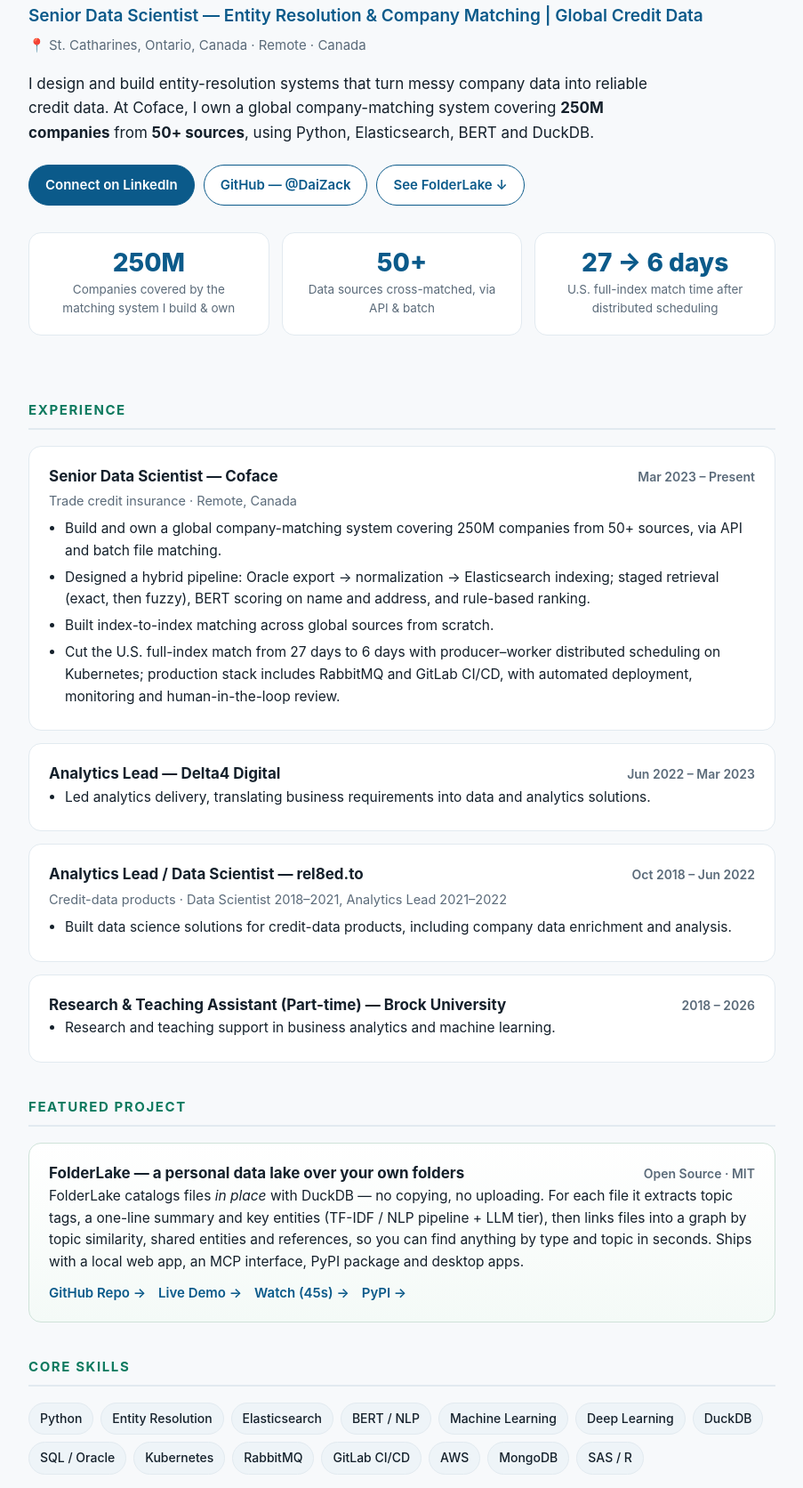
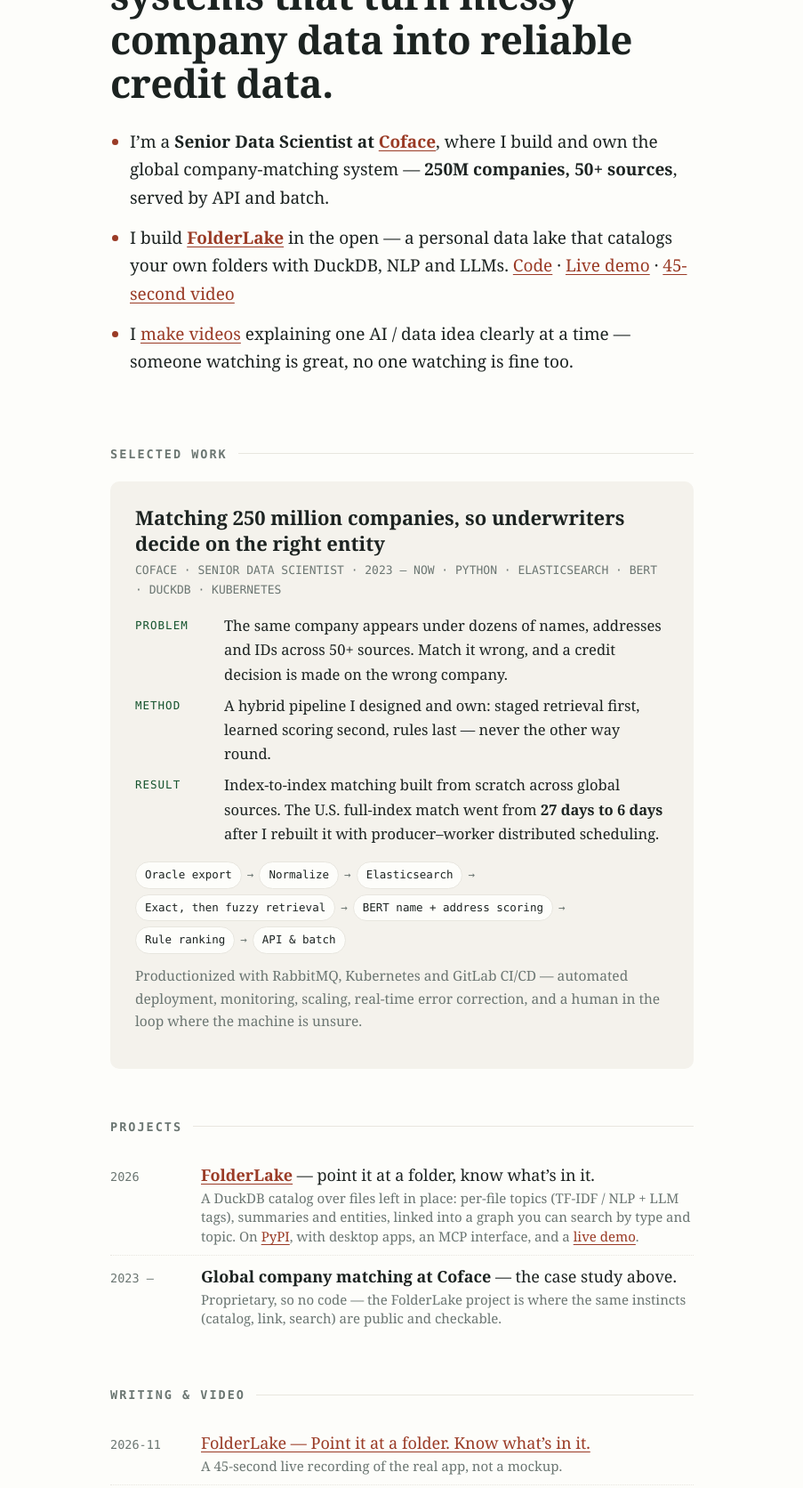
Before and after one commit to DaiZack/daizack.github.io, a plain HTML site: page index.html in a window 1280 px wide. Shown: the part 237-1909 px from the top of the page at 89% size, without its empty margins (188-1091 px from the left). Drawn offline with Linux system fonts and the light colour scheme.

Commit message:
Redesign homepage v2: Eugene Yan / Chip Huyen style - first-person intro, case study, dated lists, Now section

```diff
--- a/index.html
+++ b/index.html
@@ -3,147 +3,147 @@
 <head>
 <meta charset="UTF-8">
 <meta name="viewport" content="width=device-width, initial-scale=1.0">
-<title>Zack Dai — Senior Data Scientist | Entity Resolution & Company Matching</title>
-<meta name="description" content="Zack Dai is a Senior Data Scientist at Coface in Canada, building global entity-resolution and company-matching systems covering 250M companies from 50+ sources.">
+<title>Zack Dai — I build entity-resolution systems</title>
+<meta name="description" content="Hi, I'm Zack Dai. I build entity-resolution and company-matching systems at Coface — 250M companies, 50+ sources. I also build FolderLake, an open-source DuckDB data lake.">
 <style>
   :root{
-    --ink:#14202b; --muted:#5b6b7a; --accent:#0b5a8a; --accent2:#0e7a5f;
-    --bg:#f7f9fb; --card:#ffffff; --line:#e2eaf0; --chip:#eef4f8;
+    --bg:#fdfdfa; --ink:#1c2321; --muted:#6b7672; --accent:#9a3b26; --accent2:#14532d;
+    --line:#e8e6df; --code:#f4f2ec;
+  }
+  @media (prefers-color-scheme: dark){
+    :root{--bg:#16181a; --ink:#e8e6df; --muted:#9aa39e; --accent:#e08a6d; --accent2:#7fc98f; --line:#2c2f31; --code:#212426}
   }
   *{box-sizing:border-box;margin:0;padding:0}
-  body{font-family:-apple-system,BlinkMacSystemFont,"Segoe UI",Roboto,"Helvetica Neue",Arial,sans-serif;color:var(--ink);background:var(--bg);line-height:1.6}
-  a{color:var(--accent);text-decoration:none}
-  a:hover{text-decoration:underline}
-  .wrap{max-width:880px;margin:0 auto;padding:0 20px 64px}
-  header{padding:64px 0 28px;text-align:left}
-  .avatar{width:96px;height:96px;border-radius:50%;border:3px solid #fff;box-shadow:0 4px 18px rgba(11,53,86,.18);margin-bottom:18px}
-  h1{font-size:42px;line-height:1.1;letter-spacing:-.5px}
-  .headline{font-size:19px;color:var(--accent);font-weight:600;margin-top:8px}
-  .location{color:var(--muted);margin-top:6px;font-size:15px}
-  .intro{font-size:17px;margin-top:18px;max-width:720px}
-  .cta{margin-top:22px;display:flex;gap:10px;flex-wrap:wrap}
-  .btn{display:inline-block;padding:10px 18px;border-radius:999px;font-weight:600;font-size:15px;border:1px solid var(--accent)}
-  .btn.primary{background:var(--accent);color:#fff}
-  .btn.primary:hover{background:#084a73;text-decoration:none}
-  .btn.ghost{color:var(--accent);background:#fff}
-  .btn.ghost:hover{text-decoration:none;background:var(--chip)}
-  .stats{display:grid;grid-template-columns:repeat(3,1fr);gap:14px;margin:30px 0 6px}
-  .stat{background:var(--card);border:1px solid var(--line);border-radius:14px;padding:18px;text-align:center}
-  .stat .num{font-size:28px;font-weight:800;color:var(--accent);line-height:1.1}
-  .stat .label{font-size:13.5px;color:var(--muted);margin-top:4px}
-  section{margin-top:38px}
-  h2{font-size:15px;text-transform:uppercase;letter-spacing:1.6px;color:var(--accent2);border-bottom:2px solid var(--line);padding-bottom:8px;margin-bottom:18px}
-  .job{background:var(--card);border:1px solid var(--line);border-radius:14px;padding:20px 22px;margin-bottom:14px}
-  .job-head{display:flex;justify-content:space-between;gap:12px;flex-wrap:wrap;align-items:baseline}
-  .job-title{font-weight:700;font-size:17px}
-  .job-date{color:var(--muted);font-size:14px;font-weight:600;white-space:nowrap}
-  .job-sub{color:var(--muted);font-size:14.5px;margin:2px 0 8px}
-  .job ul{margin-left:18px}
-  .job li{margin-bottom:5px;font-size:15.5px}
-  .chips{display:flex;flex-wrap:wrap;gap:8px}
-  .chip{background:var(--chip);border:1px solid var(--line);padding:6px 12px;border-radius:999px;font-size:14px;font-weight:500}
-  .project{border-color:#cfe3d9;background:linear-gradient(180deg,#ffffff,#f4faf7)}
-  .project .links{margin-top:10px;display:flex;gap:14px;flex-wrap:wrap;font-weight:600;font-size:15px}
-  .edu{display:grid;grid-template-columns:1fr auto;gap:4px 16px;font-size:15.5px}
-  .edu .date{color:var(--muted);font-weight:600;font-size:14px;text-align:right}
-  footer{margin-top:48px;padding-top:20px;border-top:1px solid var(--line);color:var(--muted);font-size:14px;text-align:center}
-  @media(max-width:640px){h1{font-size:34px}.stats{grid-template-columns:1fr}.edu{grid-template-columns:1fr}.edu .date{text-align:left}}
+  html{scroll-behavior:smooth}
+  body{background:var(--bg);color:var(--ink);font-family:Georgia,'Times New Roman',serif;font-size:18px;line-height:1.65}
+  a{color:var(--accent);text-decoration:underline;text-underline-offset:3px;text-decoration-thickness:1px}
+  a:hover{color:var(--ink)}
+  .wrap{max-width:700px;margin:0 auto;padding:0 22px 80px}
+  nav{display:flex;justify-content:space-between;align-items:center;padding:22px 0;border-bottom:1px solid var(--line);font-family:ui-monospace,Menlo,Consolas,monospace;font-size:13.5px}
+  nav .brand{font-weight:700;color:var(--ink);text-decoration:none;letter-spacing:.3px}
+  nav .links a{color:var(--muted);text-decoration:none;margin-left:18px}
+  nav .links a:hover{color:var(--accent)}
+  header{padding:52px 0 8px}
+  .hi{font-size:15px;font-family:ui-monospace,Menlo,monospace;color:var(--accent2);letter-spacing:1px;text-transform:uppercase;margin-bottom:14px}
+  h1{font-size:44px;line-height:1.12;font-weight:700;letter-spacing:-.5px}
+  h1 em{font-style:italic;color:var(--accent)}
+  .lede{margin-top:26px;font-size:19px}
+  .lede li{margin:0 0 14px 22px}
+  .lede li::marker{color:var(--accent)}
+  section{margin-top:54px}
+  h2{font-family:ui-monospace,Menlo,monospace;font-size:13.5px;text-transform:uppercase;letter-spacing:2px;color:var(--muted);margin-bottom:20px;display:flex;align-items:center;gap:12px}
+  h2::after{content:"";flex:1;border-top:1px solid var(--line)}
+  p{margin-bottom:14px}
+  .case{background:var(--code);border-radius:10px;padding:26px 28px}
+  .case h3{font-size:22px;line-height:1.3;margin-bottom:6px}
+  .case .meta{font-family:ui-monospace,Menlo,monospace;font-size:13px;color:var(--muted);margin-bottom:16px}
+  .case dl{display:grid;grid-template-columns:86px 1fr;gap:8px 14px;font-size:16.5px}
+  .case dt{font-family:ui-monospace,Menlo,monospace;font-size:12.5px;text-transform:uppercase;letter-spacing:1px;color:var(--accent2);padding-top:4px}
+  .pipeline{display:flex;flex-wrap:wrap;gap:6px;align-items:center;margin:18px 0 4px;font-family:ui-monospace,Menlo,monospace;font-size:12.5px}
+  .pipeline span{background:var(--bg);border:1px solid var(--line);border-radius:999px;padding:4px 10px;white-space:nowrap}
+  .pipeline i{color:var(--muted);font-style:normal}
+  .list{list-style:none}
+  .list li{display:flex;gap:16px;padding:9px 0;border-bottom:1px dotted var(--line);align-items:baseline}
+  .list li:last-child{border-bottom:none}
+  .date{font-family:ui-monospace,Menlo,monospace;font-size:13.5px;color:var(--muted);white-space:nowrap;min-width:86px}
+  .list .t{flex:1}
+  .list .t small{display:block;color:var(--muted);font-size:15px;line-height:1.45}
+  .exp li{display:flex;gap:16px;padding:7px 0;align-items:baseline}
+  .now{border-left:3px solid var(--accent2);padding-left:18px}
+  .now p{margin-bottom:8px}
+  footer{margin-top:64px;padding-top:20px;border-top:1px solid var(--line);font-family:ui-monospace,Menlo,monospace;font-size:13px;color:var(--muted);text-align:center;line-height:1.9}
+  footer a{color:var(--muted)}
+  @media(max-width:640px){h1{font-size:34px}body{font-size:17px}.case dl{grid-template-columns:1fr}.case dt{padding-top:10px}.list li,.exp li{flex-direction:column;gap:2px}}
 </style>
 </head>
 <body>
 <div class="wrap">
 
+<nav>
+  <a class="brand" href="#">ZACK DAI</a>
+  <span class="links"><a href="#work">Work</a><a href="#projects">Projects</a><a href="#writing">Writing &amp; Video</a><a href="#now">Now</a></span>
+</nav>
+
 <header>
-  <img class="avatar" src="https://avatars.githubusercontent.com/u/45176371?v=4" alt="Zack Dai">
-  <h1>Zack Dai</h1>
-  <p class="headline">Senior Data Scientist — Entity Resolution &amp; Company Matching | Global Credit Data</p>
-  <p class="location">📍 St. Catharines, Ontario, Canada · Remote · Canada</p>
-  <p class="intro">I design and build entity-resolution systems that turn messy company data into reliable credit data. At Coface, I own a global company-matching system covering <strong>250M companies</strong> from <strong>50+ sources</strong>, using Python, Elasticsearch, BERT and DuckDB.</p>
-  <div class="cta">
-    <a class="btn primary" href="https://www.linkedin.com/in/zhengang-dai/" target="_blank" rel="noopener">Connect on LinkedIn</a>
-    <a class="btn ghost" href="https://github.com/DaiZack" target="_blank" rel="noopener">GitHub — @DaiZack</a>
-    <a class="btn ghost" href="#project">See FolderLake ↓</a>
-  </div>
-  <div class="stats">
-    <div class="stat"><div class="num">250M</div><div class="label">Companies covered by the matching system I build &amp; own</div></div>
-    <div class="stat"><div class="num">50+</div><div class="label">Data sources cross-matched, via API &amp; batch</div></div>
-    <div class="stat"><div class="num">27 → 6 days</div><div class="label">U.S. full-index match time after distributed scheduling</div></div>
-  </div>
+  <p class="hi">Hi, I’m Zack Dai 👋</p>
+  <h1>I build <em>entity-resolution</em> systems that turn messy company data into reliable credit data.</h1>
+  <ul class="lede">
+    <li>I’m a <strong>Senior Data Scientist at <a href="https://www.linkedin.com/in/zhengang-dai/">Coface</a></strong>, where I build and own the global company-matching system — <strong>250M companies, 50+ sources</strong>, served by API and batch.</li>
+    <li>I build <a href="#projects"><strong>FolderLake</strong></a> in the open — a personal data lake that catalogs your own folders with DuckDB, NLP and LLMs. <a href="https://github.com/DaiZack/FolderLake">Code</a> · <a href="https://daizack.github.io/FolderLake/">Live demo</a> · <a href="https://www.youtube.com/watch?v=_V5jvjMjizg">45-second video</a></li>
+    <li>I <a href="#writing">make videos</a> explaining one AI / data idea clearly at a time — someone watching is great, no one watching is fine too.</li>
+  </ul>
 </header>
 
-<section>
-  <h2>Experience</h2>
-
-  <div class="job">
-    <div class="job-head"><span class="job-title">Senior Data Scientist — Coface</span><span class="job-date">Mar 2023 – Present</span></div>
-    <p class="job-sub">Trade credit insurance · Remote, Canada</p>
-    <ul>
-      <li>Build and own a global company-matching system covering 250M companies from 50+ sources, via API and batch file matching.</li>
-      <li>Designed a hybrid pipeline: Oracle export → normalization → Elasticsearch indexing; staged retrieval (exact, then fuzzy), BERT scoring on name and address, and rule-based ranking.</li>
-      <li>Built index-to-index matching across global sources from scratch.</li>
-      <li>Cut the U.S. full-index match from 27 days to 6 days with producer–worker distributed scheduling on Kubernetes; production stack includes RabbitMQ and GitLab CI/CD, with automated deployment, monitoring and human-in-the-loop review.</li>
-    </ul>
-  </div>
-
-  <div class="job">
-    <div class="job-head"><span class="job-title">Analytics Lead — Delta4 Digital</span><span class="job-date">Jun 2022 – Mar 2023</span></div>
-    <ul><li>Led analytics delivery, translating business requirements into data and analytics solutions.</li></ul>
-  </div>
-
-  <div class="job">
-    <div class="job-head"><span class="job-title">Analytics Lead / Data Scientist — rel8ed.to</span><span class="job-date">Oct 2018 – Jun 2022</span></div>
-    <p class="job-sub">Credit-data products · Data Scientist 2018–2021, Analytics Lead 2021–2022</p>
-    <ul><li>Built data science solutions for credit-data products, including company data enrichment and analysis.</li></ul>
-  </div>
-
-  <div class="job">
-    <div class="job-head"><span class="job-title">Research &amp; Teaching Assistant (Part-time) — Brock University</span><span class="job-date">2018 – 2026</span></div>
-    <ul><li>Research and teaching support in business analytics and machine learning.</li></ul>
+<section id="work">
+  <h2>Selected Work</h2>
+  <div class="case">
+    <h3>Matching 250 million companies, so underwriters decide on the right entity</h3>
+    <p class="meta">COFACE · SENIOR DATA SCIENTIST · 2023 — NOW · PYTHON · ELASTICSEARCH · BERT · DUCKDB · KUBERNETES</p>
+    <dl>
+      <dt>Problem</dt><dd>The same company appears under dozens of names, addresses and IDs across 50+ sources. Match it wrong, and a credit decision is made on the wrong company.</dd>
+      <dt>Method</dt><dd>A hybrid pipeline I designed and own: staged retrieval first, learned scoring second, rules last — never the other way round.</dd>
+      <dt>Result</dt><dd>Index-to-index matching built from scratch across global sources. The U.S. full-index match went from <strong>27 days to 6 days</strong> after I rebuilt it with producer–worker distributed scheduling.</dd>
+    </dl>
+    <div class="pipeline">
+      <span>Oracle export</span><i>→</i><span>Normalize</span><i>→</i><span>Elasticsearch</span><i>→</i><span>Exact, then fuzzy retrieval</span><i>→</i><span>BERT name + address scoring</span><i>→</i><span>Rule ranking</span><i>→</i><span>API &amp; batch</span>
+    </div>
+    <p style="font-size:15.5px;color:var(--muted);margin-top:12px">Productionized with RabbitMQ, Kubernetes and GitLab CI/CD — automated deployment, monitoring, scaling, real-time error correction, and a human in the loop where the machine is unsure.</p>
   </div>
 </section>
 
-<section id="project">
-  <h2>Featured Project</h2>
-  <div class="job project">
-    <div class="job-head"><span class="job-title">FolderLake — a personal data lake over your own folders</span><span class="job-date">Open Source · MIT</span></div>
-    <p style="font-size:15.5px">FolderLake catalogs files <em>in place</em> with DuckDB — no copying, no uploading. For each file it extracts topic tags, a one-line summary and key entities (TF-IDF / NLP pipeline + LLM tier), then links files into a graph by topic similarity, shared entities and references, so you can find anything by type and topic in seconds. Ships with a local web app, an MCP interface, PyPI package and desktop apps.</p>
-    <div class="links">
-      <a href="https://github.com/DaiZack/FolderLake" target="_blank" rel="noopener">GitHub Repo →</a>
-      <a href="https://daizack.github.io/FolderLake/" target="_blank" rel="noopener">Live Demo →</a>
-      <a href="https://www.youtube.com/watch?v=_V5jvjMjizg" target="_blank" rel="noopener">Watch (45s) →</a>
-      <a href="https://pypi.org/project/folderlake/" target="_blank" rel="noopener">PyPI →</a>
-    </div>
+<section id="projects">
+  <h2>Projects</h2>
+  <ul class="list">
+    <li>
+      <span class="date">2026</span>
+      <span class="t"><a href="https://github.com/DaiZack/FolderLake"><strong>FolderLake</strong></a> — point it at a folder, know what’s in it.
+        <small>A DuckDB catalog over files left in place: per-file topics (TF-IDF / NLP + LLM tags), summaries and entities, linked into a graph you can search by type and topic. On <a href="https://pypi.org/project/folderlake/">PyPI</a>, with desktop apps, an MCP interface, and a <a href="https://daizack.github.io/FolderLake/">live demo</a>.</small>
+      </span>
+    </li>
+    <li>
+      <span class="date">2023 —</span>
+      <span class="t"><strong>Global company matching at Coface</strong> — the case study above.
+        <small>Proprietary, so no code — the FolderLake project is where the same instincts (catalog, link, search) are public and checkable.</small>
+      </span>
+    </li>
+  </ul>
+</section>
+
+<section id="writing">
+  <h2>Writing &amp; Video</h2>
+  <ul class="list">
+    <li><span class="date">2026-11</span><span class="t"><a href="https://www.youtube.com/watch?v=_V5jvjMjizg">FolderLake — Point it at a folder. Know what’s in it.</a><small>A 45-second live recording of the real app, not a mockup.</small></span></li>
+    <li><span class="date">2026-11</span><span class="t"><a href="https://daizack.github.io/FolderLake/">How the FolderLake demo was made</a><small>193 real files, cataloged through the real pipeline — provenance and limitations stated on the page.</small></span></li>
+    <li><span class="date">ongoing</span><span class="t">Explainer videos on AI agents, coding tools and data ideas<small>Published on my YouTube channel (Zack Dai) and Facebook — one idea, explained clearly, per video.</small></span></li>
+  </ul>
+</section>
+
+<section>
+  <h2>Experience, briefly</h2>
+  <ul class="list exp">
+    <li><span class="date">2023 — now</span><span class="t"><strong>Senior Data Scientist</strong>, Coface — entity resolution &amp; company matching</span></li>
+    <li><span class="date">2022 — 2023</span><span class="t"><strong>Analytics Lead</strong>, Delta4 Digital</span></li>
+    <li><span class="date">2018 — 2022</span><span class="t"><strong>Data Scientist → Analytics Lead</strong>, rel8ed.to — credit-data products</span></li>
+    <li><span class="date">2018 — 2026</span><span class="t"><strong>Research &amp; Teaching Assistant</strong> (part-time), Brock University</span></li>
+    <li><span class="date">2006 — 2016</span><span class="t"><strong>Business Analyst</strong>, Yahgee</span></li>
+  </ul>
+  <p style="margin-top:14px;font-size:16px">Education: Master’s in Business Analytics (Machine Learning), Brock University, Grade A+ · Machine Learning, Stanford (online) · MPA &amp; BBA, Central China Normal University.</p>
+</section>
+
+<section id="now">
+  <h2>Now — November 2026</h2>
+  <div class="now">
+    <p>📍 Living in <strong>St. Catharines, Ontario</strong>, working remotely for Coface.</p>
+    <p>🔗 Focused on matching quality at global scale — and on what production AI workflows can honestly do inside a matching pipeline.</p>
+    <p>🎓 Preparing a Brock University workshop where students build with FolderLake.</p>
+    <p>💬 Open to Senior / Staff Data Scientist roles in entity resolution, master data and KYC — remote in Canada, or hybrid in Toronto. Reach me on <a href="https://www.linkedin.com/in/zhengang-dai/">LinkedIn</a>.</p>
   </div>
 </section>
 
-<section>
-  <h2>Core Skills</h2>
-  <div class="chips">
-    <span class="chip">Python</span><span class="chip">Entity Resolution</span><span class="chip">Elasticsearch</span>
-    <span class="chip">BERT / NLP</span><span class="chip">Machine Learning</span><span class="chip">Deep Learning</span>
-    <span class="chip">DuckDB</span><span class="chip">SQL / Oracle</span><span class="chip">Kubernetes</span>
-    <span class="chip">RabbitMQ</span><span class="chip">GitLab CI/CD</span><span class="chip">AWS</span>
-    <span class="chip">MongoDB</span><span class="chip">SAS / R</span>
-  </div>
-</section>
-
-<section>
-  <h2>Education</h2>
-  <div class="edu">
-    <span><strong>Master’s, Business Analytics (Machine Learning)</strong> — Brock University · Grade A+</span><span class="date">2016 – 2018</span>
-    <span><strong>Machine Learning</strong> — Stanford University (online)</span><span class="date">2019 – 2020</span>
-    <span><strong>Master’s, Public Administration</strong> — Central China Normal University</span><span class="date">2011 – 2013</span>
-    <span><strong>Bachelor’s, Human Resources Management</strong> — Central China Normal University</span><span class="date">2002 – 2006</span>
-  </div>
-</section>
-
-<section>
-  <h2>Open To</h2>
-  <p style="font-size:15.5px">Senior / Staff Data Scientist roles in entity resolution, master data and KYC — remote in Canada, or hybrid in Toronto. The best way to reach me is through <a href="https://www.linkedin.com/in/zhengang-dai/" target="_blank" rel="noopener">LinkedIn</a>.</p>
-</section>
-
 <footer>
-  © 2026 Zack Dai · St. Catharines, Canada · <a href="https://github.com/DaiZack">GitHub</a> · <a href="https://www.linkedin.com/in/zhengang-dai/">LinkedIn</a>
+  Zack Dai · St. Catharines, Canada<br>
+  <a href="https://www.linkedin.com/in/zhengang-dai/">LinkedIn</a> · <a href="https://github.com/DaiZack">GitHub</a> · <a href="https://github.com/DaiZack/FolderLake">FolderLake</a><br>
+  This site is one HTML file on GitHub Pages — like the sites it learns from, the work is the design.
 </footer>
 
 </div>
```
